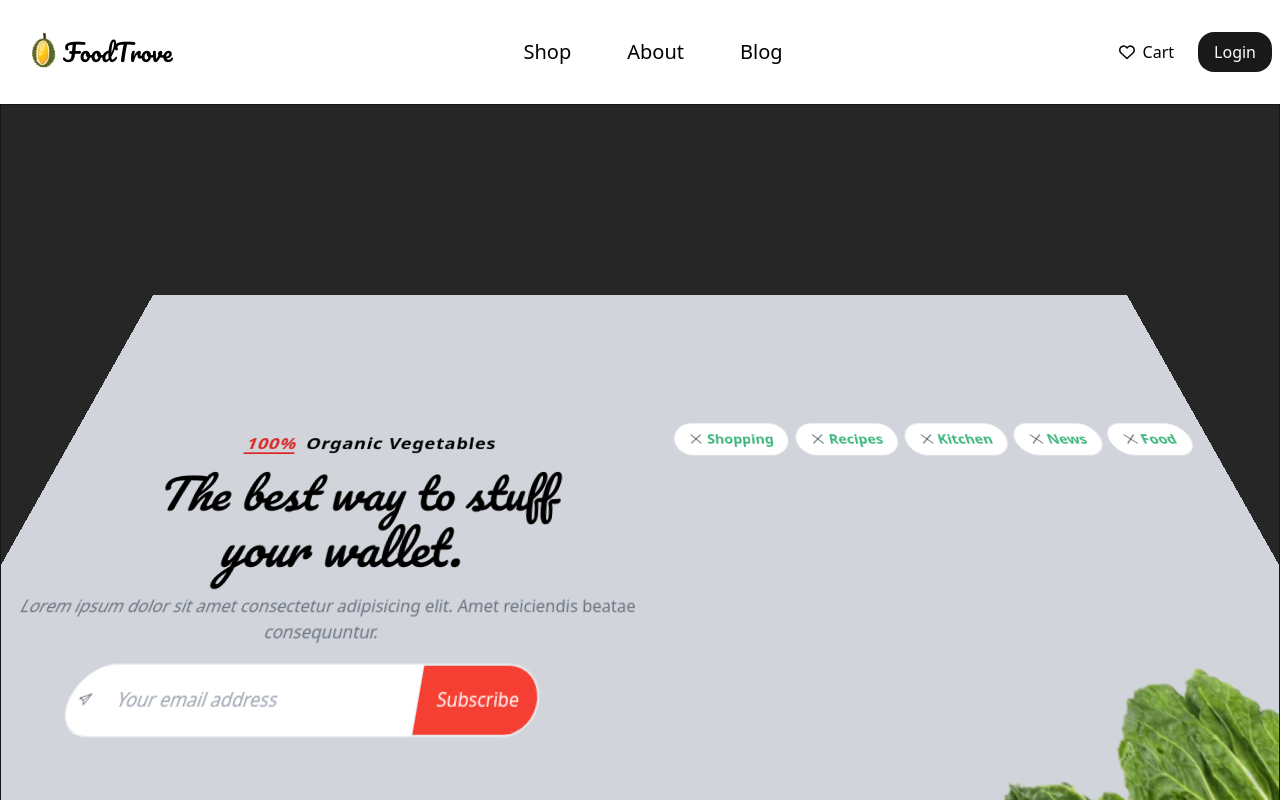
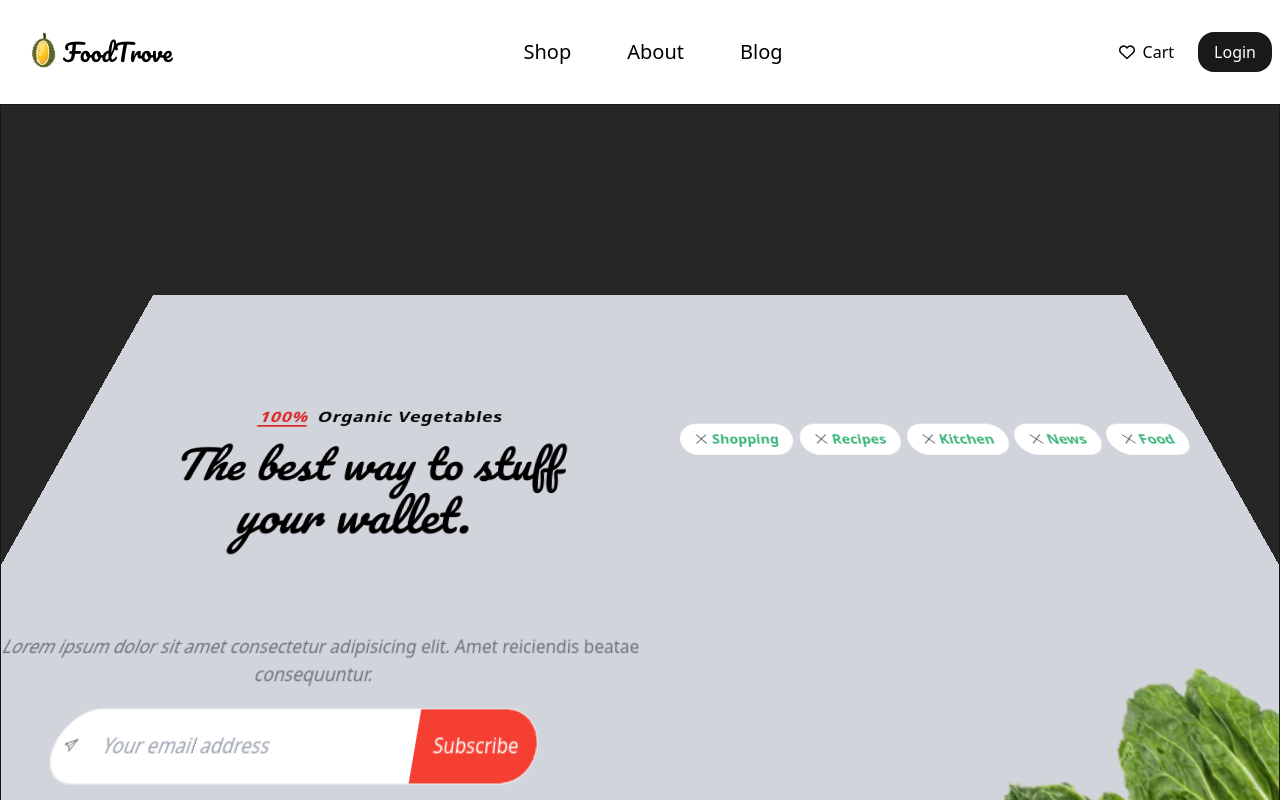
Before and after one commit to AliRazaDev27/foodtrove, a React (Vite) app: page / in a window 1280 px wide. Shown: the top 800 px of the page. Built offline with nearby package versions, Linux system fonts and the light colour scheme.

Commit message:
Reducing cumulative layout shift in hero component

```diff
--- a/src/components/background_slider.tsx
+++ b/src/components/background_slider.tsx
@@ -21,13 +21,13 @@ export function BackgroundSlider(
         animate = "top-0 right-[100%] peer-hover:translate-x-[100%]"
     }
     return(
-        <div className={`relative w-max border overflow-hidden  ${background ? background : "bg-white"}  ${rounded}`}>
+        <div className={`relative w-max  overflow-hidden  ${background ? background : "bg-white"}  ${rounded}`}>
         <div className="relative  peer z-10">
         {children}
         </div>
         <div
          className=
-         {`absolute   -z-0 ${ease}  transition-transform ${duration ? `duration-${duration}` : "duration-500"} ${delay} ${animate} ${color ? color : "bg-red-500" } w-full h-full`}/>
+         {`absolute peer-hover:scale-105   -z-0 ${ease}  transition-transform ${duration ? `duration-${duration}` : "duration-500"} ${delay} ${animate} ${color ? color : "bg-red-500" } w-full h-full`}/>
     </div>
     )
 }
--- a/src/components/ui/header.tsx
+++ b/src/components/ui/header.tsx
@@ -22,7 +22,7 @@ export default function Header() {
     <header className="container mx-auto hidden md:flex  justify-between items-center my-4 px-2">
       <WaterFallBorder  borderColor="bg-gradient-to-b from-red-400 to-red-700" >
       <div className="flex pacifico-regular items-center font-bold text-lg md:text-2xl bg-white px-2 py-2 ">
-        <img src="/logo.webp" alt="logo" />
+        <img src="/logo.webp" alt="logo" width={40}  height={40}/>
         <Link to="/">FoodTrove</Link>
       </div>
       </WaterFallBorder>
@@ -94,7 +94,7 @@ export default function Header() {
     <Sheet>
   <div className="flex justify-between items-center md:hidden my-4 px-4">
   <div className="flex items-center font-bold text-lg">
-        <img src="/logo.webp" alt="logo" />
+        <img src="/logo.webp" alt="logo" width={40} height={40} />
         <Link to="/">FoodTrove</Link>
       </div>
   <SheetTrigger className="block md:hidden ">
--- a/src/components/ui/hero.tsx
+++ b/src/components/ui/hero.tsx
@@ -43,7 +43,7 @@ export function Hero(){
         <div ref={containerRef} className="relative  flex flex-col-reverse leading md:flex-row  justify-evenly min-h-[90vh] items-center bg-gray-300">
                 <div className="flex   flex-col items-center gap-4 py-2 px-2  md:w-1/2">
                     <p className="text-lg sm:text-xl  font-bold leading-6 tracking-wider"><span className=" text-red-600 underline underline-offset-4 font-bold pr-1">100%</span> Organic Vegetables</p>
-                    <div ref={textRef} className="text-3xl md:text-5xl pacifico-regular md:leading-[60px] font-extrabold  w-[75%] text-center  mx-auto "><p className="md:hidden">The best way to stuff your wallet.</p></div>
+                    <div ref={textRef} className="text-3xl md:text-5xl pacifico-regular md:leading-[60px] font-extrabold  w-[75%] text-center  mx-auto  md:min-h-[12rem] "><p className="md:hidden">The best way to stuff your wallet.</p></div>
                     <p className="text-gray-500 leading-6 w-[75%] text-center sm:w-full">Lorem ipsum dolor sit amet consectetur adipisicing elit. Amet
                     reiciendis beatae consequuntur.
                     </p>
--- a/src/pages/root.tsx
+++ b/src/pages/root.tsx
@@ -1,17 +1,15 @@
-// import  Header from "../components/ui/header";
+import  Header from "../components/ui/header";
 import { Outlet } from "react-router-dom";
 import { Toaster } from "@/components/ui/toaster"
 import { lazy, Suspense } from "react";
 
-const Header = lazy(() => import('../components/ui/header'))
+
 const Footer = lazy(() => import('../components/ui/footer'))
 
 export  function Component() {
     return(
         <main>
-        <Suspense>
         <Header />
-        </Suspense>
         <Outlet />
         <Suspense>
         <Footer />
```
